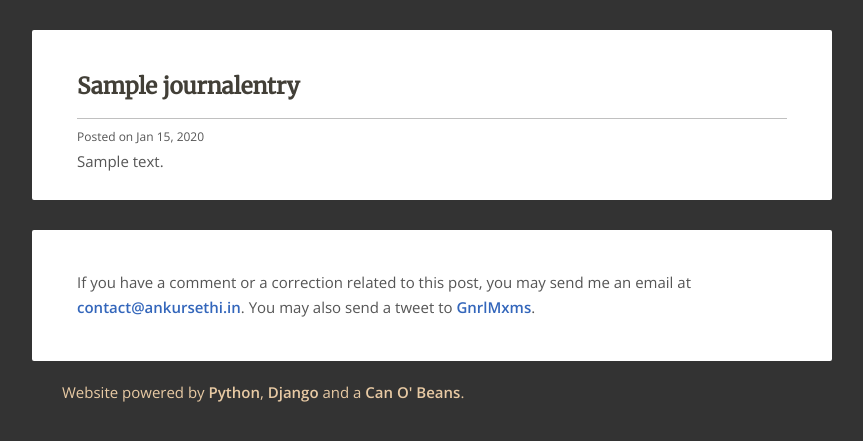
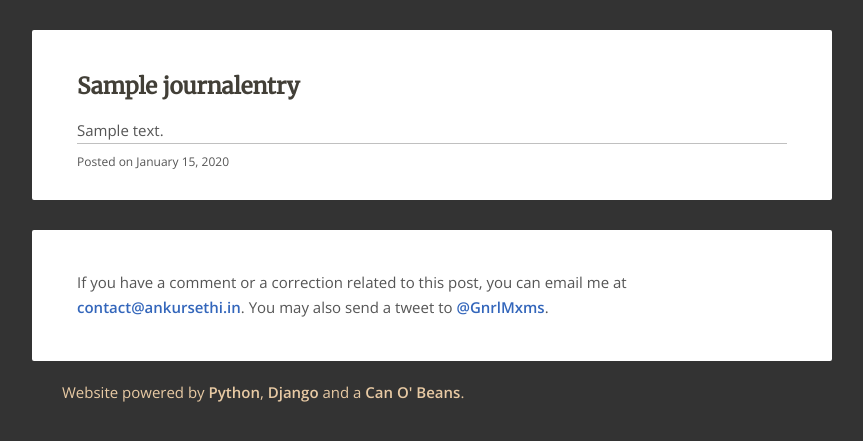
Before and after one commit to s3thi/can_o_beans, a Django app: page /journal/2012/10/17/1/ in a window 1280 px wide. Shown: the part 80-521 px from the top of the page, without its empty margins (208-1071 px from the left). Run offline with Django 3.2, Linux system fonts and the light colour scheme; tables that the repository leaves empty hold one stand-in row (values such as "Sample post"); parts of the project's set-up code (start-up, migrations or seed data) failed here and were passed over.

Commit message:
Slight changes to how entries are displayed.

```diff
--- a/journal/templates/journal/entry.html
+++ b/journal/templates/journal/entry.html
@@ -13,7 +13,7 @@
 
     <section class="content_block">
         <div class="content_wrap">
-            <p>If you have a comment or a correction related to this post, you may send me an email at <a href="mailto:contact@ankursethi.in">contact@ankursethi.in</a>. You may also send a tweet to <a href="http://twitter.com/GnrlMxms">GnrlMxms</a>.</p>
+            <p>If you have a comment or a correction related to this post, you can email me at <a href="mailto:contact@ankursethi.in">contact@ankursethi.in</a>. You may also send a tweet to <a href="http://twitter.com/GnrlMxms">@GnrlMxms</a>.</p>
         </div>
     </section>
 {% endblock %}
--- a/journal/templates/journal/entry_snippet.html
+++ b/journal/templates/journal/entry_snippet.html
@@ -2,20 +2,19 @@
 
 <article class="content_block" itemscope itemtype="http://schema.org/BlogPosting">
     <header class="journal_entry_head">
-
         <h2 class="journal_entry_title">
             <a href="{{ journal_entry.url }}" itemprop="url">
                 <span itemprop="headline">
                     {{ journal_entry.title }}</span>
             </a>
         </h2>
-
-        <time class="journal_entry_posted_on" itemprop="datePublished" datetime="{{ journal_entry.published_on|utc|date:"Y-m-d" }}T{{ journal_entry.published_on|utc|date:"G:i" }}Z">
-            Posted on {{ journal_entry.published_on|date:"M d, Y" }}
-        </time>
     </header>
 
     <div class="content_wrap" itemprop="articleBody">
         {{ journal_entry.content_processed|safe }}
     </div>
+
+    <time class="journal_entry_posted_on" itemprop="datePublished" datetime="{{ journal_entry.published_on|utc|date:"Y-m-d" }}T{{ journal_entry.published_on|utc|date:"G:i" }}Z">
+        Posted on {{ journal_entry.published_on|date:"F d, Y" }}
+    </time>
 </article>
```
